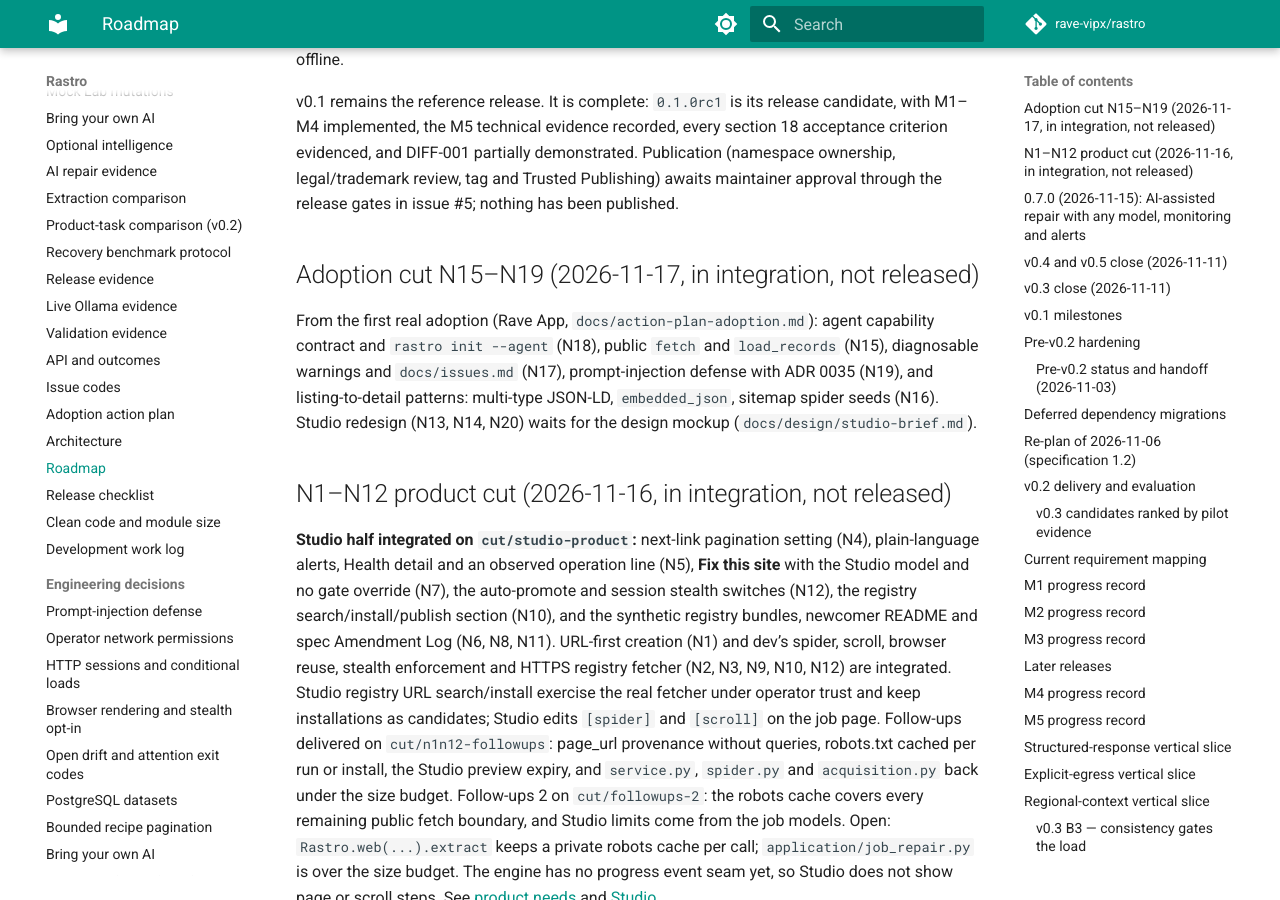
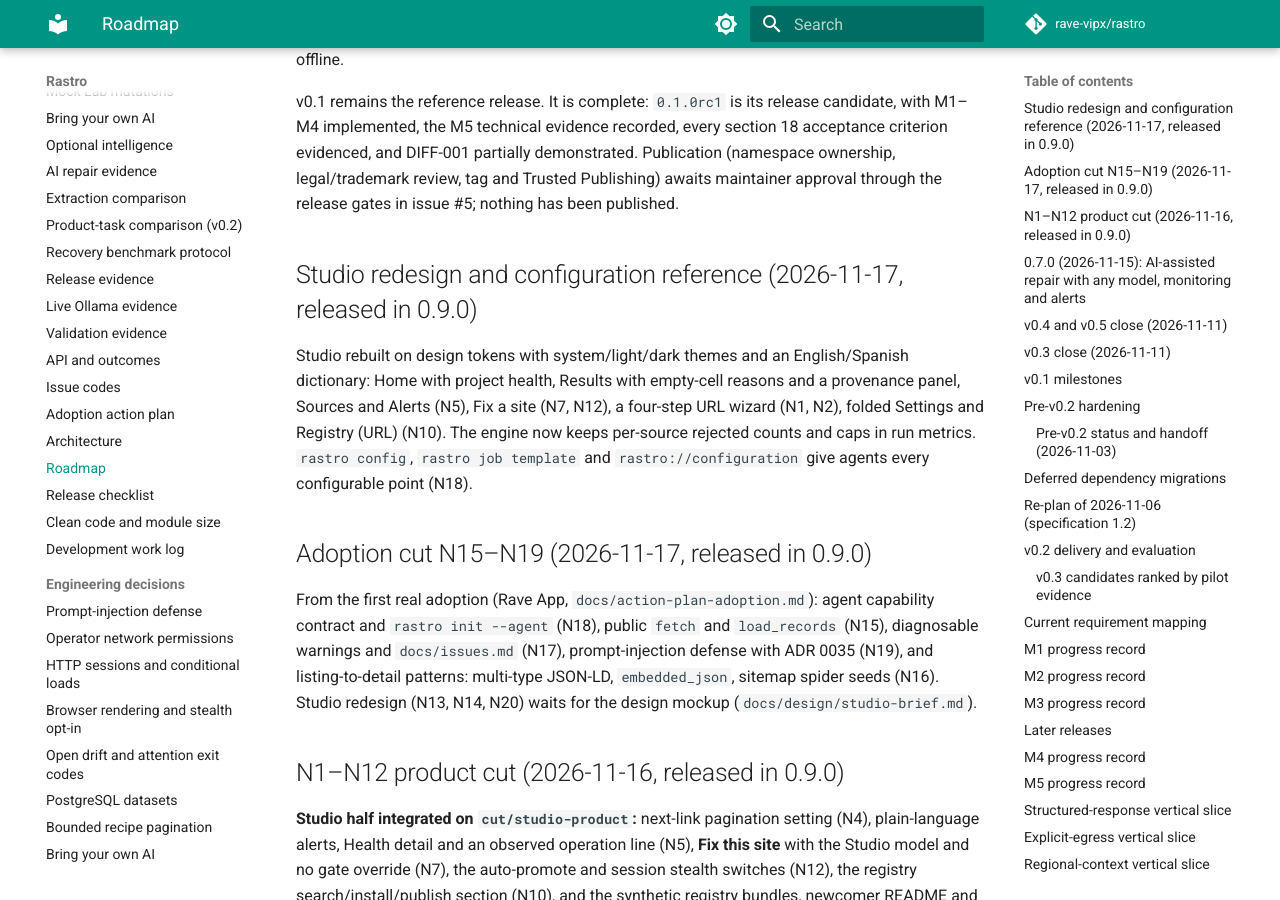
Before and after one commit to rave-vipx/rastro, an MkDocs documentation site: the page built from docs/roadmap.md, in a window 1280 px wide and 900 px high, scrolled down 286 px. Built offline with MkDocs 1.6.1 and Material for MkDocs 9.7.7, drawn with Linux system fonts in a browser that asks for light colours; comment, search, counter and statistics services are not loaded.

Commit message:
release: 0.9.0 (Studio redesign, configuration reference, adoption cut)
Bump to 0.9.0, regenerate uv.lock, fold the Unreleased changelog sections
into 0.9.0, mark roadmap entries released, regenerate llms.txt,
capabilities, configuration reference and the example registry bundles.

Co-Authored-By: Claude Opus 5.5 <noreply@anthropic.com>

```diff
--- a/docs/roadmap.md
+++ b/docs/roadmap.md
@@ -4,11 +4,15 @@
 
 v0.1 remains the reference release. It is complete: `0.1.0rc1` is its release candidate, with M1–M4 implemented, the M5 technical evidence recorded, every section 18 acceptance criterion evidenced, and DIFF-001 partially demonstrated. Publication (namespace ownership, legal/trademark review, tag and Trusted Publishing) awaits maintainer approval through the release gates in issue #5; nothing has been published.
 
-## Adoption cut N15–N19 (2026-11-17, in integration, not released)
+## Studio redesign and configuration reference (2026-11-17, released in 0.9.0)
+
+Studio rebuilt on design tokens with system/light/dark themes and an English/Spanish dictionary: Home with project health, Results with empty-cell reasons and a provenance panel, Sources and Alerts (N5), Fix a site (N7, N12), a four-step URL wizard (N1, N2), folded Settings and Registry (URL) (N10). The engine now keeps per-source rejected counts and caps in run metrics. `rastro config`, `rastro job template` and `rastro://configuration` give agents every configurable point (N18).
+
+## Adoption cut N15–N19 (2026-11-17, released in 0.9.0)
 
 From the first real adoption (Rave App, `docs/action-plan-adoption.md`): agent capability contract and `rastro init --agent` (N18), public `fetch` and `load_records` (N15), diagnosable warnings and `docs/issues.md` (N17), prompt-injection defense with ADR 0035 (N19), and listing-to-detail patterns: multi-type JSON-LD, `embedded_json`, sitemap spider seeds (N16). Studio redesign (N13, N14, N20) waits for the design mockup (`docs/design/studio-brief.md`).
 
-## N1–N12 product cut (2026-11-16, in integration, not released)
+## N1–N12 product cut (2026-11-16, released in 0.9.0)
 
 **Studio half integrated on `cut/studio-product`:** next-link pagination setting (N4), plain-language alerts, Health detail and an observed operation line (N5), **Fix this site** with the Studio model and no gate override (N7), the auto-promote and session stealth switches (N12), the registry search/install/publish section (N10), and the synthetic registry bundles, newcomer README and spec Amendment Log (N6, N8, N11). URL-first creation (N1) and dev’s spider, scroll, browser reuse, stealth enforcement and HTTPS registry fetcher (N2, N3, N9, N10, N12) are integrated. Studio registry URL search/install exercise the real fetcher under operator trust and keep installations as candidates; Studio edits `[spider]` and `[scroll]` on the job page. Follow-ups delivered on `cut/n1n12-followups`: page_url provenance without queries, robots.txt cached per run or install, the Studio preview expiry, and `service.py`, `spider.py` and `acquisition.py` back under the size budget. Follow-ups 2 on `cut/followups-2`: the robots cache covers every remaining public fetch boundary, and Studio limits come from the job models. Open: `Rastro.web(...).extract` keeps a private robots cache per call; `application/job_repair.py` is over the size budget. The engine has no progress event seam yet, so Studio does not show page or scroll steps. See [product needs](product-needs.md) and [Studio](studio.md).
 
--- a/pyproject.toml
+++ b/pyproject.toml
@@ -4,7 +4,7 @@ build-backend = "hatchling.build"
 
 [project]
 name = "rastro-engine"
-version = "0.7.0"
+version = "0.9.0"
 description = "Typed, self-healing web scraping: Pydantic models in, validated records with field-level provenance out."
 readme = "README.md"
 requires-python = ">=3.12"
```
Also changed, not shown: CHANGELOG.md (+16 -12 lines), docs/configuration.md (+1 -1 lines), 5 other files.
